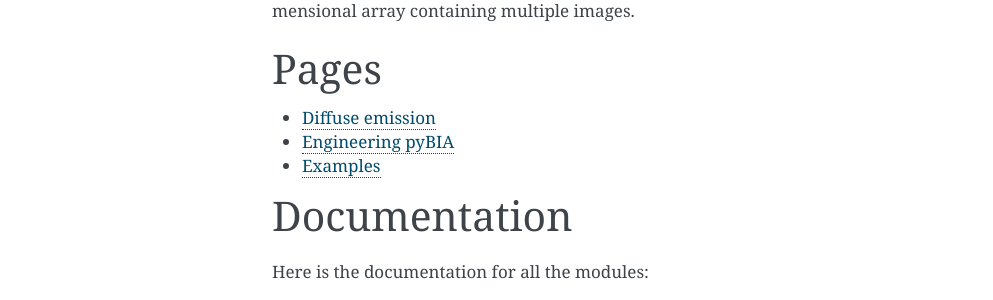
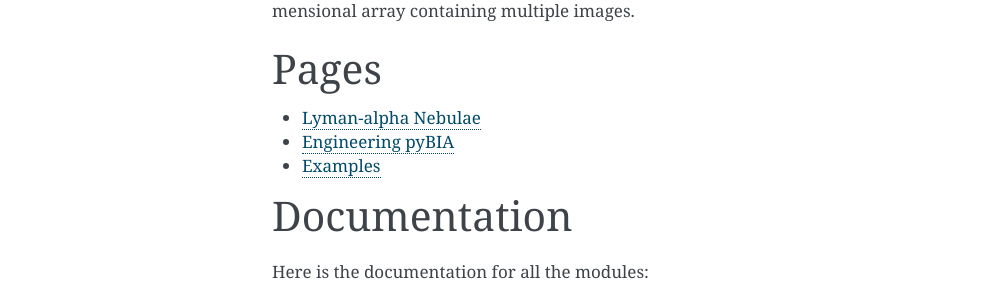
Before and after one commit to Professor-G/pyBIA, a Sphinx documentation site: the page built from docs/index.rst, in a window 1280 px wide. Shown: the part 1233-1533 px from the top of the page, without its empty margins (148-1141 px from the left). Built offline with Sphinx 7.4.7, drawn with Linux system fonts in a browser that asks for light colours.

Commit message:
code fix

```diff
--- a/docs/source/Lyman-alpha Nebulae.rst
+++ b/docs/source/Lyman-alpha Nebulae.rst
@@ -1,5 +1,5 @@
 .. _Lyalpha_blobs:
 
 
-Diffuse emission
+Lyman-alpha Nebulae
 ============
```
